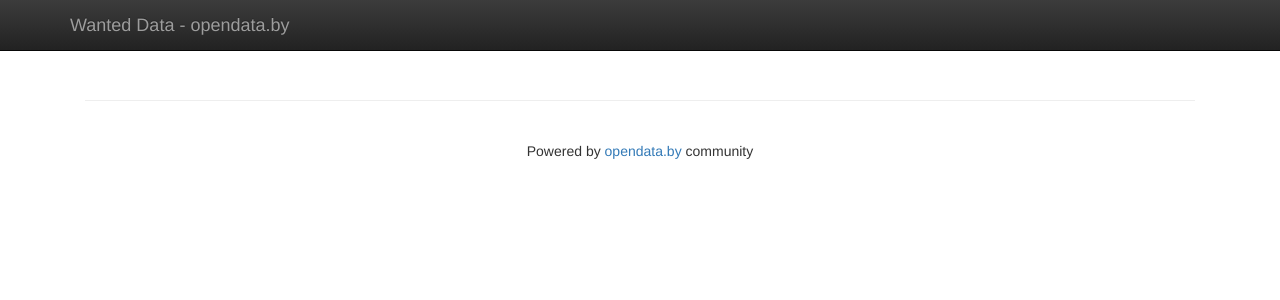
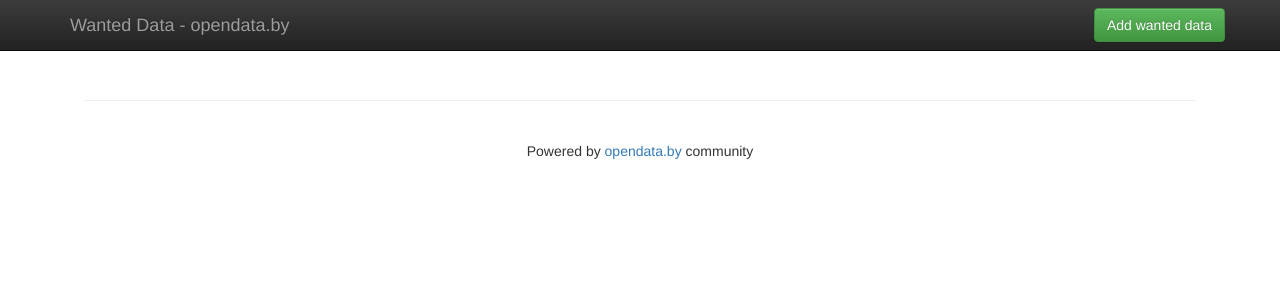
Before and after one commit to opendataby/wanted-data, a Python web app: template app/templates/base.html in a window 1280 px wide. Shown: the top 300 px of the page. Run offline with Jinja, Linux system fonts and the light colour scheme; the template is opened without the code that fills it, so the values that code supplies are empty; some libraries are stand-ins or nearby versions.

Commit message:
move add dataset button to header

```diff
--- a/app/templates/base.html
+++ b/app/templates/base.html
@@ -36,6 +36,12 @@
     <div class="container">
         <div class="navbar-header">
             <a class="navbar-brand" href="/">Wanted Data - opendata.by</a>
+        </div>
+
+        <div class="navbar-right">
+            <button type="button" class="btn btn-success navbar-btn dataset-button" data-toggle="modal" data-target="#dataset-modal">
+                Add wanted data
+            </button>
         </div>
     </div>
 </div>
--- a/app/templates/index.html
+++ b/app/templates/index.html
@@ -6,9 +6,6 @@
 
 {% block content %}
     <h1>List of wanted data</h1>
-    <button type="button" class="btn btn-success dataset-button" data-toggle="modal" data-target="#dataset-modal">
-        Add wanted data
-    </button>
     <hr/>
 
     <ul class="media-list">
```
